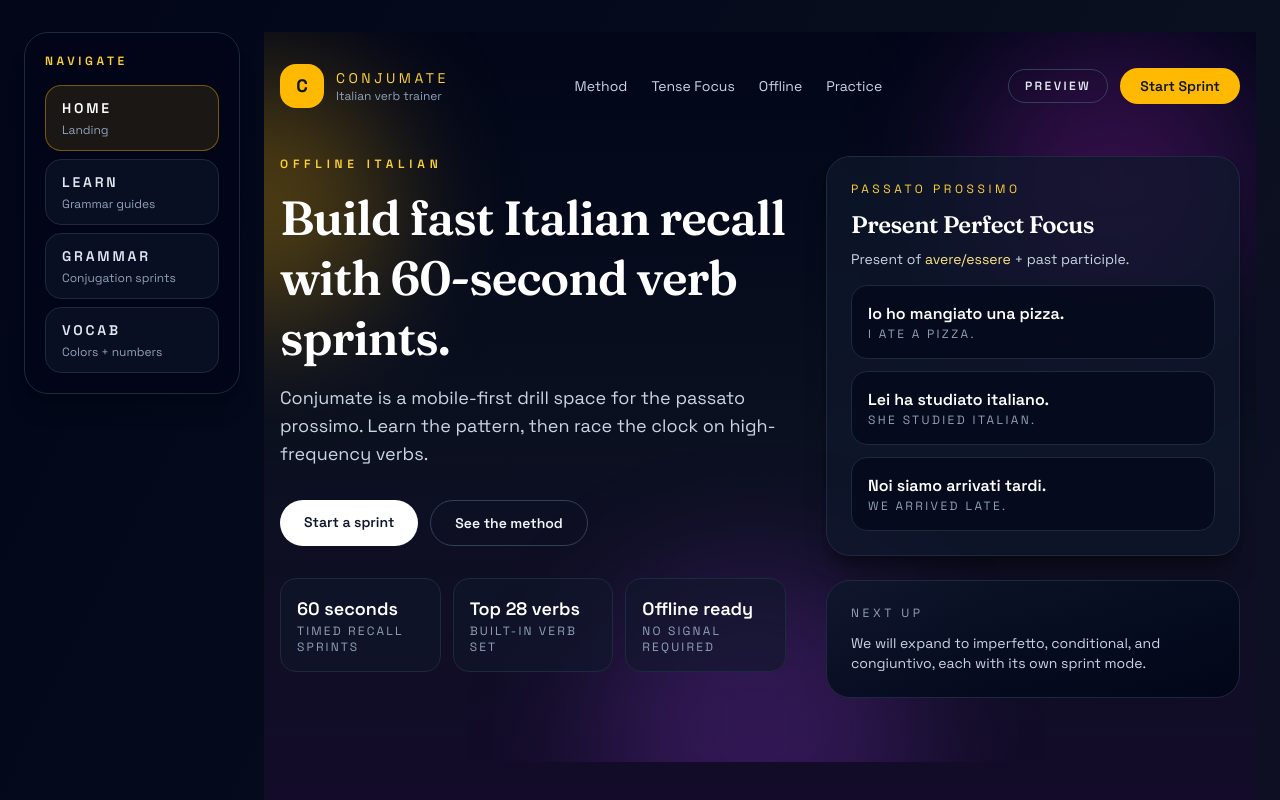
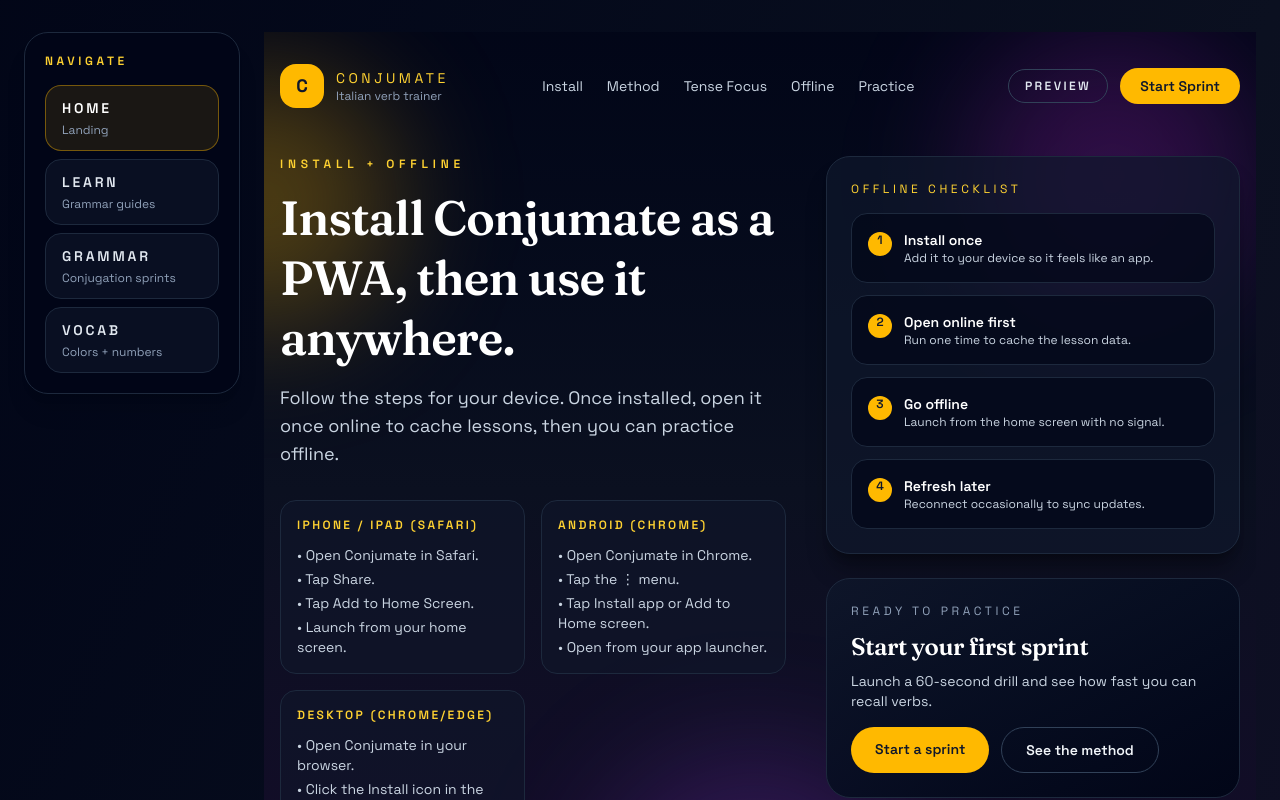
Before and after one commit to harrygalliano/conjumate, a SvelteKit app: page / in a window 1280 px wide. Shown: the top 800 px of the page. Built offline with nearby package versions, Linux system fonts and the light colour scheme.

Commit message:
added download instructions

```diff
--- a/src/routes/+page.svelte
+++ b/src/routes/+page.svelte
@@ -1,15 +1,47 @@
 <script lang="ts">
 	const navLinks = [
+		{ href: '#install', label: 'Install' },
 		{ href: '#method', label: 'Method' },
 		{ href: '#tense', label: 'Tense Focus' },
 		{ href: '#offline', label: 'Offline' },
 		{ href: '/practice', label: 'Practice' }
 	];
 
-	const highlights = [
-		{ title: '60 seconds', detail: 'Timed recall sprints' },
-		{ title: 'Top 28 verbs', detail: 'Built-in verb set' },
-		{ title: 'Offline ready', detail: 'No signal required' }
+	const installGuides = [
+		{
+			platform: 'iPhone / iPad (Safari)',
+			steps: [
+				'Open Conjumate in Safari.',
+				'Tap Share.',
+				'Tap Add to Home Screen.',
+				'Launch from your home screen.'
+			]
+		},
+		{
+			platform: 'Android (Chrome)',
+			steps: [
+				'Open Conjumate in Chrome.',
+				'Tap the ⋮ menu.',
+				'Tap Install app or Add to Home screen.',
+				'Open from your app launcher.'
+			]
+		},
+		{
+			platform: 'Desktop (Chrome/Edge)',
+			steps: [
+				'Open Conjumate in your browser.',
+				'Click the Install icon in the address bar.',
+				'Confirm Install.',
+				'Launch it like a desktop app.'
+			]
+		}
+	];
+
+	const offlineChecklist = [
+		{ title: 'Install once', detail: 'Add it to your device so it feels like an app.' },
+		{ title: 'Open online first', detail: 'Run one time to cache the lesson data.' },
+		{ title: 'Go offline', detail: 'Launch from the home screen with no signal.' },
+		{ title: 'Refresh later', detail: 'Reconnect occasionally to sync updates.' }
 	];
 
 	const features = [
@@ -45,11 +77,6 @@
 		}
 	];
 
-	const examples = [
-		{ italian: 'Io ho mangiato una pizza.', english: 'I ate a pizza.' },
-		{ italian: 'Lei ha studiato italiano.', english: 'She studied Italian.' },
-		{ italian: 'Noi siamo arrivati tardi.', english: 'We arrived late.' }
-	];
 </script>
 
 <svelte:head>
@@ -96,69 +123,72 @@
 		</header>
 
 		<main class="relative z-10 px-4 pb-16 pt-12">
-			<section class="mx-auto grid w-full max-w-6xl gap-10 lg:grid-cols-[1.1fr_0.9fr]">
+			<section id="install" class="mx-auto grid w-full max-w-6xl gap-10 lg:grid-cols-[1.1fr_0.9fr]">
 				<div class="space-y-8">
 					<div class="space-y-4">
 						<p class="text-xs font-semibold uppercase tracking-[0.4em] text-amber-300">
-							Offline Italian
+							Install + Offline
 						</p>
 						<h1 class="text-4xl font-semibold leading-tight text-white sm:text-5xl">
-							Build fast Italian recall with 60-second verb sprints.
+							Install Conjumate as a PWA, then use it anywhere.
 						</h1>
 						<p class="max-w-xl text-base text-slate-300 sm:text-lg">
-							Conjumate is a mobile-first drill space for the passato prossimo. Learn the
-							pattern, then race the clock on high-frequency verbs.
+							Follow the steps for your device. Once installed, open it once online to
+							cache lessons, then you can practice offline.
 						</p>
 					</div>
-					<div class="flex flex-wrap gap-3">
-						<a
-							href="/practice"
-							class="rounded-full bg-white px-6 py-3 text-sm font-semibold text-slate-900"
-						>
-							Start a sprint
-						</a>
-						<a
-							href="#method"
-							class="rounded-full border border-slate-700 px-6 py-3 text-sm font-semibold text-slate-100"
-						>
-							See the method
-						</a>
-					</div>
-					<div class="grid gap-3 sm:grid-cols-3">
-						{#each highlights as item (item.title)}
+					<div class="grid gap-4 md:grid-cols-2">
+						{#each installGuides as guide (guide.platform)}
 							<div class="rounded-2xl border border-slate-800 bg-slate-900/60 p-4">
-								<p class="text-lg font-semibold text-white">{item.title}</p>
-								<p class="text-xs uppercase tracking-[0.18em] text-slate-400">
-									{item.detail}
+								<p class="text-xs font-semibold uppercase tracking-[0.2em] text-amber-300">
+									{guide.platform}
 								</p>
+								<ul class="mt-3 space-y-1 text-sm text-slate-300">
+									{#each guide.steps as step (step)}
+										<li>• {step}</li>
+									{/each}
+								</ul>
 							</div>
 						{/each}
 					</div>
 				</div>
 				<div class="space-y-6">
 					<div class="rounded-3xl border border-slate-800 bg-slate-900/70 p-6 shadow-xl shadow-black/30">
-						<p class="text-xs uppercase tracking-[0.3em] text-amber-300">Passato prossimo</p>
-						<h2 class="mt-3 text-2xl font-semibold text-white">Present Perfect Focus</h2>
-						<p class="mt-2 text-sm text-slate-300">
-							Present of <span class="text-amber-200">avere/essere</span> + past participle.
-						</p>
+						<p class="text-xs uppercase tracking-[0.3em] text-amber-300">Offline checklist</p>
 						<div class="mt-4 space-y-3">
-							{#each examples as example (example.italian)}
-								<div class="rounded-2xl border border-slate-800 bg-slate-950/70 p-4">
-									<p class="text-base font-semibold text-white">{example.italian}</p>
-									<p class="text-xs uppercase tracking-[0.2em] text-slate-400">
-										{example.english}
-									</p>
+							{#each offlineChecklist as item, index (item.title)}
+								<div class="flex gap-3 rounded-2xl border border-slate-800 bg-slate-950/70 p-4">
+									<span class="mt-0.5 h-6 w-6 rounded-full bg-amber-400 text-center text-xs font-semibold text-slate-900">
+										{index + 1}
+									</span>
+									<div>
+										<p class="text-sm font-semibold text-white">{item.title}</p>
+										<p class="text-xs text-slate-300">{item.detail}</p>
+									</div>
 								</div>
 							{/each}
 						</div>
 					</div>
 					<div class="rounded-3xl border border-slate-800 bg-gradient-to-br from-slate-900/80 to-slate-950 p-6">
-						<p class="text-xs uppercase tracking-[0.3em] text-slate-400">Next up</p>
-						<p class="mt-3 text-sm text-slate-300">
-							We will expand to imperfetto, conditional, and congiuntivo, each with its
-							own sprint mode.
+						<p class="text-xs uppercase tracking-[0.3em] text-slate-400">Ready to practice</p>
+						<h2 class="mt-3 text-2xl font-semibold text-white">Start your first sprint</h2>
+						<p class="mt-2 text-sm text-slate-300">
+							Launch a 60-second drill and see how fast you can recall verbs.
 						</p>
+						<div class="mt-4 flex flex-wrap gap-3">
+							<a
+								href="/practice"
+								class="rounded-full bg-amber-400 px-6 py-3 text-sm font-semibold text-slate-900"
+							>
+								Start a sprint
+							</a>
+							<a
+								href="#method"
+								class="rounded-full border border-slate-700 px-6 py-3 text-sm font-semibold text-slate-100"
+							>
+								See the method
+							</a>
+						</div>
 					</div>
 				</div>
 			</section>
```
